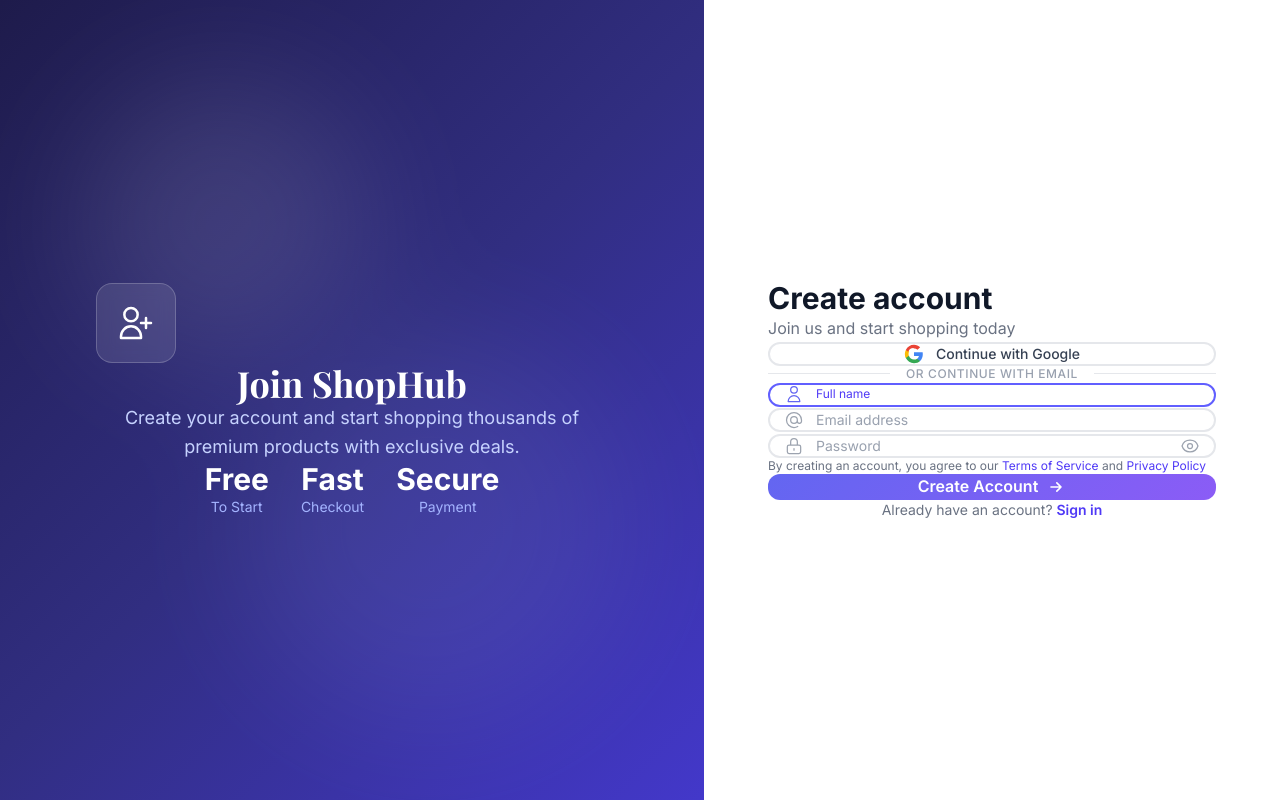
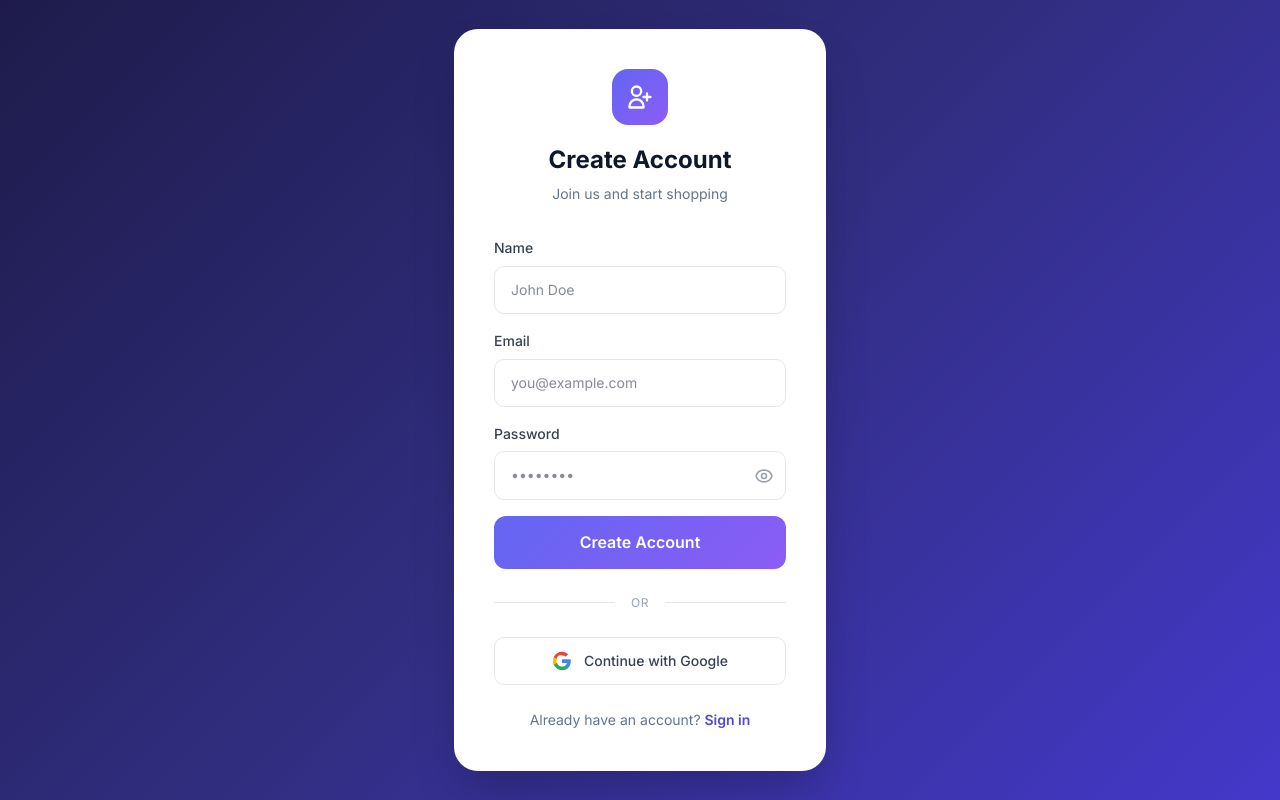
Before and after one commit to AashikTech/infotact-mern-project-2, a React (Vite) app in the folder client/: page /register in a window 1280 px wide. Built offline with nearby package versions, Linux system fonts and the light colour scheme.

Commit message:
fix: simplify Register page with inline styles matching Login design

```diff
--- a/client/src/pages/Register.tsx
+++ b/client/src/pages/Register.tsx
@@ -1,305 +1,145 @@
-import { useState, useEffect, useRef } from 'react';
+import { useState } from 'react';
 import { useNavigate, Link } from 'react-router-dom';
 import { useAuth } from '../context/AuthContext';
-import api from '../lib/api';
-
-// Floating Input Component
-interface FloatingInputProps {
-  label: string;
-  type: string;
-  value: string;
-  onChange: (e: React.ChangeEvent<HTMLInputElement>) => void;
-  error?: string;
-  icon?: React.ReactNode;
-  autoFocus?: boolean;
-}
-
-function FloatingInput({ label, type, value, onChange, error, icon, autoFocus }: FloatingInputProps) {
-  const [focused, setFocused] = useState(false);
-  const isActive = focused || value.length > 0;
-
-  return (
-    <div className="relative mb-5">
-      {icon && (
-        <div className="absolute left-4 top-1/2 -translate-y-1/2 z-10" style={{ color: error ? '#ef4444' : focused ? '#6366f1' : '#9ca3af' }}>
-          {icon}
-        </div>
-      )}
-      <input
-        type={type}
-        value={value}
-        onChange={onChange}
-        onFocus={() => setFocused(true)}
-        onBlur={() => setFocused(false)}
-        autoFocus={autoFocus}
-        className={`w-full px-4 py-4 ${icon ? 'pl-12' : ''} bg-transparent border-2 rounded-xl text-sm font-medium outline-none transition-all duration-200
-          ${error ? 'border-red-500 bg-red-50' : focused ? 'border-indigo-500 bg-indigo-50/50' : 'border-gray-200 hover:border-gray-300'}`}
-        placeholder=" "
-      />
-      <label className={`absolute left-4 ${icon ? 'left-12' : ''} top-1/2 -translate-y-1/2 pointer-events-none transition-all duration-200
-        ${error ? 'text-red-500' : focused ? 'text-indigo-600' : 'text-gray-400'}
-        ${isActive ? 'text-xs top-3' : 'text-sm'}`}>
-        {label}
-      </label>
-      {error && (
-        <p className="mt-1.5 text-xs text-red-500 flex items-center gap-1">
-          <svg className="w-3 h-3" fill="currentColor" viewBox="0 0 20 20"><path fillRule="evenodd" d="M18 10a8 8 0 11-16 0 8 8 0 0116 0zm-7-4a1 1 0 11-2 0 1 1 0 012 0zM9 9a1 1 0 000 2v3a1 1 0 001 1h1a1 1 0 100-2v-3a1 1 0 00-1-1H9z" clipRule="evenodd" /></svg>
-          {error}
-        </p>
-      )}
-    </div>
-  );
-}
 
 export default function Register() {
   const [name, setName] = useState('');
   const [email, setEmail] = useState('');
   const [password, setPassword] = useState('');
   const [showPassword, setShowPassword] = useState(false);
-  const [errors, setErrors] = useState<{ name?: string; email?: string; password?: string; general?: string }>({});
+  const [error, setError] = useState('');
   const [loading, setLoading] = useState(false);
-  const [mounted, setMounted] = useState(false);
   const { register } = useAuth();
   const navigate = useNavigate();
-  const nameRef = useRef<HTMLInputElement>(null);
-
-  useEffect(() => {
-    setMounted(true);
-    nameRef.current?.focus();
-  }, []);
-
-  const validate = () => {
-    const newErrors: typeof errors = {};
-    if (!name) newErrors.name = 'Name is required';
-    else if (name.length < 2) newErrors.name = 'Name must be at least 2 characters';
-    if (!email) newErrors.email = 'Email is required';
-    else if (!/\S+@\S+\.\S+/.test(email)) newErrors.email = 'Please enter a valid email';
-    if (!password) newErrors.password = 'Password is required';
-    else if (password.length < 6) newErrors.password = 'Password must be at least 6 characters';
-    setErrors(newErrors);
-    return Object.keys(newErrors).length === 0;
-  };
 
   const handleSubmit = async (e: React.FormEvent) => {
     e.preventDefault();
-    if (!validate()) return;
-
-    setErrors({});
+    setError('');
     setLoading(true);
     try {
       await register(name, email, password, 'customer');
       navigate('/shop');
     } catch (err: any) {
-      setErrors({ general: err.response?.data?.message || 'Registration failed. Please try again.' });
+      setError(err.response?.data?.message || 'Registration failed');
     } finally {
       setLoading(false);
     }
   };
 
-  const handleGoogleLogin = async () => {
-    try {
-      // @ts-ignore
-      const google = window.google;
-      if (!google) {
-        alert('Google SDK not loaded. Please refresh the page.');
-        return;
-      }
-
-      google.accounts.id.initialize({
-        client_id: import.meta.env.VITE_GOOGLE_CLIENT_ID || '314051158215-bv1mkgs74a1squb1ov4a5ck49obo7umt.apps.googleusercontent.com',
-        callback: async (response: any) => {
-          try {
-            setLoading(true);
-            const res = await api.post('/auth/google', { credential: response.credential });
-            localStorage.setItem('token', res.data.data.token);
-            localStorage.setItem('user', JSON.stringify(res.data.data.user));
-            navigate('/shop');
-          } catch (err: any) {
-            setErrors({ general: err.response?.data?.message || 'Google login failed' });
-          } finally {
-            setLoading(false);
-          }
-        },
-      });
-
-      google.accounts.id.prompt();
-    } catch (err) {
-      setErrors({ general: 'Google login initialization failed' });
-    }
-  };
-
   return (
-    <div className="min-h-screen flex">
-      {/* LEFT - Hero Section (Desktop only) */}
-      <div className="hidden lg:flex lg:w-[55%] relative overflow-hidden items-center justify-center"
-        style={{ background: 'linear-gradient(135deg, #1e1b4b 0%, #312e81 50%, #4338ca 100%)' }}>
-        <div className="absolute inset-0 opacity-10">
-          <div className="absolute top-20 left-20 w-72 h-72 bg-white rounded-full blur-3xl"></div>
-          <div className="absolute bottom-20 right-20 w-96 h-96 bg-indigo-300 rounded-full blur-3xl"></div>
-        </div>
-        <div className="relative z-10 text-center px-12 max-w-lg">
-          <div className="w-20 h-20 bg-white/10 backdrop-blur-sm rounded-2xl flex items-center justify-center mx-auto mb-8 border border-white/20">
-            <svg className="w-10 h-10 text-white" fill="none" stroke="currentColor" viewBox="0 0 24 24"><path strokeLinecap="round" strokeLinejoin="round" strokeWidth={1.5} d="M18 9v3m0 0v3m0-3h3m-3 0h-3m-2-5a4 4 0 11-8 0 4 4 0 018 0zM3 20a6 6 0 0112 0v1H3v-1z" /></svg>
-          </div>
-          <h1 className="text-4xl font-bold text-white mb-4" style={{ fontFamily: "'Playfair Display', serif" }}>Join ShopHub</h1>
-          <p className="text-lg text-indigo-200 leading-relaxed">Create your account and start shopping thousands of premium products with exclusive deals.</p>
-          <div className="flex justify-center gap-8 mt-10">
-            <div className="text-center">
-              <p className="text-3xl font-bold text-white">Free</p>
-              <p className="text-sm text-indigo-300">To Start</p>
+    <div className="min-h-screen flex items-center justify-center" style={{ background: 'linear-gradient(135deg, #1e1b4b 0%, #312e81 50%, #4338ca 100%)' }}>
+      <div style={{ width: '100%', maxWidth: '420px', padding: '0 24px' }}>
+        <div style={{ background: 'white', borderRadius: '24px', padding: '40px', boxShadow: '0 25px 50px -12px rgba(0, 0, 0, 0.25)' }}>
+          {/* Logo */}
+          <div style={{ textAlign: 'center', marginBottom: '32px' }}>
+            <div style={{ width: '56px', height: '56px', borderRadius: '16px', background: 'linear-gradient(135deg, #6366f1 0%, #8b5cf6 100%)', display: 'flex', alignItems: 'center', justifyContent: 'center', margin: '0 auto 16px' }}>
+              <svg style={{ width: '28px', height: '28px', color: 'white' }} fill="none" stroke="currentColor" viewBox="0 0 24 24"><path strokeLinecap="round" strokeLinejoin="round" strokeWidth={2} d="M18 9v3m0 0v3m0-3h3m-3 0h-3m-2-5a4 4 0 11-8 0 4 4 0 018 0zM3 20a6 6 0 0112 0v1H3v-1z" /></svg>
             </div>
-            <div className="text-center">
-              <p className="text-3xl font-bold text-white">Fast</p>
-              <p className="text-sm text-indigo-300">Checkout</p>
-            </div>
-            <div className="text-center">
-              <p className="text-3xl font-bold text-white">Secure</p>
-              <p className="text-sm text-indigo-300">Payment</p>
-            </div>
-          </div>
-        </div>
-      </div>
-
-      {/* RIGHT - Register Form */}
-      <div className="flex-1 flex items-center justify-center px-6 py-12 bg-white">
-        <div className={`w-full max-w-md transition-all duration-700 ${mounted ? 'opacity-100 translate-y-0' : 'opacity-0 translate-y-8'}`}>
-          {/* Mobile Logo */}
-          <div className="lg:hidden text-center mb-8">
-            <div className="w-14 h-14 bg-indigo-600 rounded-2xl flex items-center justify-center mx-auto mb-4">
-              <svg className="w-8 h-8 text-white" fill="none" stroke="currentColor" viewBox="0 0 24 24"><path strokeLinecap="round" strokeLinejoin="round" strokeWidth={1.5} d="M18 9v3m0 0v3m0-3h3m-3 0h-3m-2-5a4 4 0 11-8 0 4 4 0 018 0zM3 20a6 6 0 0112 0v1H3v-1z" /></svg>
-            </div>
+            <h1 style={{ fontSize: '24px', fontWeight: '700', color: '#0f172a', margin: 0 }}>Create Account</h1>
+            <p style={{ fontSize: '14px', color: '#64748b', marginTop: '4px' }}>Join us and start shopping</p>
           </div>
 
-          {/* Header */}
-          <div className="mb-8">
-            <h2 className="text-3xl font-bold text-gray-900 mb-2">Create account</h2>
-            <p className="text-gray-500">Join us and start shopping today</p>
-          </div>
-
-          {/* Error Alert */}
-          {errors.general && (
-            <div className="mb-6 p-4 bg-red-50 border border-red-200 rounded-xl flex items-center gap-3 animate-[shake_0.5s_ease-in-out]">
-              <div className="w-8 h-8 bg-red-100 rounded-full flex items-center justify-center flex-shrink-0">
-                <svg className="w-4 h-4 text-red-600" fill="currentColor" viewBox="0 0 20 20"><path fillRule="evenodd" d="M10 18a8 8 0 100-16 8 8 0 000 16zM8.707 7.293a1 1 0 00-1.414 1.414L8.586 10l-1.293 1.293a1 1 0 101.414 1.414L10 11.414l1.293 1.293a1 1 0 001.414-1.414L11.414 10l1.293-1.293a1 1 0 00-1.414-1.414L10 8.586 8.707 7.293z" clipRule="evenodd" /></svg>
-              </div>
-              <p className="text-sm text-red-700">{errors.general}</p>
+          {/* Error */}
+          {error && (
+            <div style={{ marginBottom: '20px', padding: '12px', background: '#fef2f2', border: '1px solid #fecaca', borderRadius: '12px', fontSize: '14px', color: '#991b1b' }}>
+              {error}
             </div>
           )}
 
+          {/* Form */}
+          <form onSubmit={handleSubmit}>
+            <div style={{ marginBottom: '16px' }}>
+              <label style={{ display: 'block', fontSize: '14px', fontWeight: '500', color: '#374151', marginBottom: '6px' }}>Name</label>
+              <input
+                type="text"
+                value={name}
+                onChange={(e) => setName(e.target.value)}
+                placeholder="John Doe"
+                required
+                style={{ width: '100%', padding: '12px 16px', fontSize: '14px', border: '1px solid #e5e7eb', borderRadius: '10px', outline: 'none', boxSizing: 'border-box' }}
+              />
+            </div>
+
+            <div style={{ marginBottom: '16px' }}>
+              <label style={{ display: 'block', fontSize: '14px', fontWeight: '500', color: '#374151', marginBottom: '6px' }}>Email</label>
+              <input
+                type="email"
+                value={email}
+                onChange={(e) => setEmail(e.target.value)}
+                placeholder="you@example.com"
+                required
+                style={{ width: '100%', padding: '12px 16px', fontSize: '14px', border: '1px solid #e5e7eb', borderRadius: '10px', outline: 'none', boxSizing: 'border-box' }}
+              />
+            </div>
+
+            <div style={{ marginBottom: '16px' }}>
+              <label style={{ display: 'block', fontSize: '14px', fontWeight: '500', color: '#374151', marginBottom: '6px' }}>Password</label>
+              <div style={{ position: 'relative' }}>
+                <input
+                  type={showPassword ? 'text' : 'password'}
+                  value={password}
+                  onChange={(e) => setPassword(e.target.value)}
+                  placeholder="••••••••"
+                  required
+                  minLength={6}
+                  style={{ width: '100%', padding: '12px 16px', paddingRight: '48px', fontSize: '14px', border: '1px solid #e5e7eb', borderRadius: '10px', outline: 'none', boxSizing: 'border-box' }}
+                />
+                <button
+                  type="button"
+                  onClick={() => setShowPassword(!showPassword)}
+                  style={{ position: 'absolute', right: '12px', top: '50%', transform: 'translateY(-50%)', background: 'none', border: 'none', cursor: 'pointer', color: '#9ca3af' }}
+                >
+                  {showPassword ? (
+                    <svg style={{ width: '20px', height: '20px' }} fill="none" stroke="currentColor" viewBox="0 0 24 24"><path strokeLinecap="round" strokeLinejoin="round" strokeWidth={2} d="M13.875 18.825A10.05 10.05 0 0112 19c-4.478 0-8.268-2.943-9.543-7a9.97 9.97 0 011.563-3.029m5.858.908a3 3 0 114.243 4.243M9.878 9.878l4.242 4.242M9.88 9.88l-3.29-3.29m7.532 7.532l3.29 3.29M3 3l3.59 3.59m0 0A9.953 9.953 0 0112 5c4.478 0 8.268 2.943 9.543 7a10.025 10.025 0 01-4.132 5.411m0 0L21 21" /></svg>
+                  ) : (
+                    <svg style={{ width: '20px', height: '20px' }} fill="none" stroke="currentColor" viewBox="0 0 24 24"><path strokeLinecap="round" strokeLinejoin="round" strokeWidth={2} d="M15 12a3 3 0 11-6 0 3 3 0 016 0z" /><path strokeLinecap="round" strokeLinejoin="round" strokeWidth={2} d="M2.458 12C3.732 7.943 7.523 5 12 5c4.478 0 8.268 2.943 9.542 7-1.274 4.057-5.064 7-9.542 7-4.477 0-8.268-2.943-9.542-7z" /></svg>
+                  )}
+                </button>
+              </div>
+            </div>
+
+            {/* Submit Button */}
+            <button
+              type="submit"
+              disabled={loading}
+              style={{ width: '100%', padding: '14px', fontSize: '16px', fontWeight: '600', color: 'white', background: loading ? '#818cf8' : 'linear-gradient(135deg, #6366f1 0%, #8b5cf6 100%)', border: 'none', borderRadius: '12px', cursor: loading ? 'not-allowed' : 'pointer', transition: 'all 0.2s' }}
+            >
+              {loading ? 'Creating account...' : 'Create Account'}
+            </button>
+          </form>
+
           {/* Google Button */}
+          <div style={{ display: 'flex', alignItems: 'center', gap: '16px', margin: '24px 0' }}>
+            <div style={{ flex: 1, height: '1px', background: '#e5e7eb' }}></div>
+            <span style={{ fontSize: '12px', color: '#9ca3af', textTransform: 'uppercase', letterSpacing: '0.05em' }}>or</span>
+            <div style={{ flex: 1, height: '1px', background: '#e5e7eb' }}></div>
+          </div>
+
           <button
             type="button"
-            onClick={handleGoogleLogin}
-            className="w-full flex items-center justify-center gap-3 py-3 px-4 border-2 border-gray-200 rounded-xl hover:bg-gray-50 hover:border-gray-300 transition-all duration-200 mb-6 group"
+            onClick={() => {
+              const clientId = '314051158215-bv1mkgs74a1squb1ov4a5ck49obo7umt.apps.googleusercontent.com';
+              const redirectUri = encodeURIComponent('http://localhost:5000/api/auth/google/callback');
+              window.location.href = `https://accounts.google.com/o/oauth2/auth?client_id=${clientId}&redirect_uri=${redirectUri}&response_type=code&scope=email%20profile`;
+            }}
+            style={{ width: '100%', padding: '12px', fontSize: '14px', fontWeight: '500', color: '#374151', background: 'white', border: '1px solid #e5e7eb', borderRadius: '10px', cursor: 'pointer', display: 'flex', alignItems: 'center', justifyContent: 'center', gap: '12px', transition: 'all 0.2s' }}
           >
-            <svg className="w-5 h-5" viewBox="0 0 24 24">
+            <svg style={{ width: '20px', height: '20px' }} viewBox="0 0 24 24">
               <path fill="#4285F4" d="M22.56 12.25c0-.78-.07-1.53-.2-2.25H12v4.26h5.92c-.26 1.37-1.04 2.53-2.21 3.31v2.77h3.57c2.08-1.92 3.28-4.74 3.28-8.09z"/>
               <path fill="#34A853" d="M12 23c2.97 0 5.46-.98 7.28-2.66l-3.57-2.77c-.98.66-2.23 1.06-3.71 1.06-2.86 0-5.29-1.93-6.16-4.53H2.18v2.84C3.99 20.53 7.7 23 12 23z"/>
               <path fill="#FBBC05" d="M5.84 14.09c-.22-.66-.35-1.36-.35-2.09s.13-1.43.35-2.09V7.07H2.18C1.43 8.55 1 10.22 1 12s.43 3.45 1.18 4.93l2.85-2.22.81-.62z"/>
               <path fill="#EA4335" d="M12 5.38c1.62 0 3.06.56 4.21 1.64l3.15-3.15C17.45 2.09 14.97 1 12 1 7.7 1 3.99 3.47 2.18 7.07l2.85 2.22c.87-2.6 3.3-4.53 6.16-4.53z"/>
             </svg>
-            <span className="text-sm font-medium text-gray-700 group-hover:text-gray-900">Continue with Google</span>
+            Continue with Google
           </button>
 
-          {/* Divider */}
-          <div className="flex items-center gap-4 mb-6">
-            <div className="flex-1 h-px bg-gray-200"></div>
-            <span className="text-xs font-medium text-gray-400 uppercase tracking-wider">or continue with email</span>
-            <div className="flex-1 h-px bg-gray-200"></div>
-          </div>
-
-          {/* Form */}
-          <form onSubmit={handleSubmit} className="space-y-1">
-            <FloatingInput
-              ref={nameRef}
-              label="Full name"
-              type="text"
-              value={name}
-              onChange={(e) => { setName(e.target.value); setErrors({}); }}
-              error={errors.name}
-              icon={<svg className="w-5 h-5" fill="none" stroke="currentColor" viewBox="0 0 24 24"><path strokeLinecap="round" strokeLinejoin="round" strokeWidth={1.5} d="M16 7a4 4 0 11-8 0 4 4 0 018 0zM12 14a7 7 0 00-7 7h14a7 7 0 00-7-7z" /></svg>}
-              autoFocus
-            />
-
-            <FloatingInput
-              label="Email address"
-              type="email"
-              value={email}
-              onChange={(e) => { setEmail(e.target.value); setErrors({}); }}
-              error={errors.email}
-              icon={<svg className="w-5 h-5" fill="none" stroke="currentColor" viewBox="0 0 24 24"><path strokeLinecap="round" strokeLinejoin="round" strokeWidth={1.5} d="M16 12a4 4 0 10-8 0 4 4 0 008 0zm0 0v1.5a2.5 2.5 0 005 0V12a9 9 0 10-9 9m4.5-1.206a8.959 8.959 0 01-4.5 1.207" /></svg>}
-            />
-
-            <div className="relative">
-              <FloatingInput
-                label="Password"
-                type={showPassword ? 'text' : 'password'}
-                value={password}
-                onChange={(e) => { setPassword(e.target.value); setErrors({}); }}
-                error={errors.password}
-                icon={<svg className="w-5 h-5" fill="none" stroke="currentColor" viewBox="0 0 24 24"><path strokeLinecap="round" strokeLinejoin="round" strokeWidth={1.5} d="M12 15v2m-6 4h12a2 2 0 002-2v-6a2 2 0 00-2-2H6a2 2 0 00-2 2v6a2 2 0 002 2zm10-10V7a4 4 0 00-8 0v4h8z" /></svg>}
-              />
-              <button
-                type="button"
-                onClick={() => setShowPassword(!showPassword)}
-                className="absolute right-4 top-1/2 -translate-y-1/2 p-1.5 rounded-lg hover:bg-gray-100 transition-colors z-10"
-                style={{ color: '#9ca3af' }}
-              >
-                {showPassword ? (
-                  <svg className="w-5 h-5" fill="none" stroke="currentColor" viewBox="0 0 24 24"><path strokeLinecap="round" strokeLinejoin="round" strokeWidth={1.5} d="M13.875 18.825A10.05 10.05 0 0112 19c-4.478 0-8.268-2.943-9.543-7a9.97 9.97 0 011.563-3.029m5.858.908a3 3 0 114.243 4.243M9.878 9.878l4.242 4.242M9.88 9.88l-3.29-3.29m7.532 7.532l3.29 3.29M3 3l3.59 3.59m0 0A9.953 9.953 0 0112 5c4.478 0 8.268 2.943 9.543 7a10.025 10.025 0 01-4.132 5.411m0 0L21 21" /></svg>
-                ) : (
-                  <svg className="w-5 h-5" fill="none" stroke="currentColor" viewBox="0 0 24 24"><path strokeLinecap="round" strokeLinejoin="round" strokeWidth={1.5} d="M15 12a3 3 0 11-6 0 3 3 0 016 0z" /><path strokeLinecap="round" strokeLinejoin="round" strokeWidth={1.5} d="M2.458 12C3.732 7.943 7.523 5 12 5c4.478 0 8.268 2.943 9.542 7-1.274 4.057-5.064 7-9.542 7-4.477 0-8.268-2.943-9.542-7z" /></svg>
-                )}
-              </button>
-            </div>
-
-            {/* Terms */}
-            <p className="text-xs text-gray-500 mt-2 mb-4">
-              By creating an account, you agree to our{' '}
-              <a href="#" className="text-indigo-600 hover:underline">Terms of Service</a>
-              {' '}and{' '}
-              <a href="#" className="text-indigo-600 hover:underline">Privacy Policy</a>
-            </p>
-
-            {/* Submit Button */}
-            <button
-              type="submit"
-              disabled={loading}
-              className="w-full py-4 px-6 rounded-xl font-semibold text-white transition-all duration-300 flex items-center justify-center gap-2 disabled:opacity-70 disabled:cursor-not-allowed"
-              style={{ background: loading ? '#818cf8' : 'linear-gradient(135deg, #6366f1 0%, #8b5cf6 100%)' }}
-              onMouseEnter={(e) => { if (!loading) e.currentTarget.style.transform = 'translateY(-1px)'; e.currentTarget.style.boxShadow = '0 10px 25px -5px rgba(99, 102, 241, 0.4)'; }}
-              onMouseLeave={(e) => { e.currentTarget.style.transform = 'translateY(0)'; e.currentTarget.style.boxShadow = 'none'; }}
-            >
-              {loading ? (
-                <>
-                  <svg className="w-5 h-5 animate-spin" fill="none" viewBox="0 0 24 24"><circle className="opacity-25" cx="12" cy="12" r="10" stroke="currentColor" strokeWidth="4" /><path className="opacity-75" fill="currentColor" d="M4 12a8 8 0 018-8V0C5.373 0 0 5.373 0 12h4zm2 5.291A7.962 7.962 0 014 12H0c0 3.042 1.135 5.824 3 7.938l3-2.647z" /></svg>
-                  Creating account...
-                </>
-              ) : (
-                <>
-                  Create Account
-                  <svg className="w-5 h-5" fill="none" stroke="currentColor" viewBox="0 0 24 24"><path strokeLinecap="round" strokeLinejoin="round" strokeWidth={2} d="M13 7l5 5m0 0l-5 5m5-5H6" /></svg>
-                </>
-              )}
-            </button>
-          </form>
-
           {/* Sign In Link */}
-          <p className="text-center mt-8 text-sm text-gray-500">
+          <p style={{ textAlign: 'center', marginTop: '24px', fontSize: '14px', color: '#64748b' }}>
             Already have an account?{' '}
-            <Link to="/login" className="font-semibold text-indigo-600 hover:text-indigo-700 transition-colors">Sign in</Link>
+            <Link to="/login" style={{ fontWeight: '600', color: '#4f46e5', textDecoration: 'none' }}>Sign in</Link>
           </p>
         </div>
       </div>
-
-      {/* CSS Animation */}
-      <style>{`
-        @keyframes shake {
-          0%, 100% { transform: translateX(0); }
-          10%, 30%, 50%, 70%, 90% { transform: translateX(-4px); }
-          20%, 40%, 60%, 80% { transform: translateX(4px); }
-        }
-      `}</style>
     </div>
   );
 }
```
